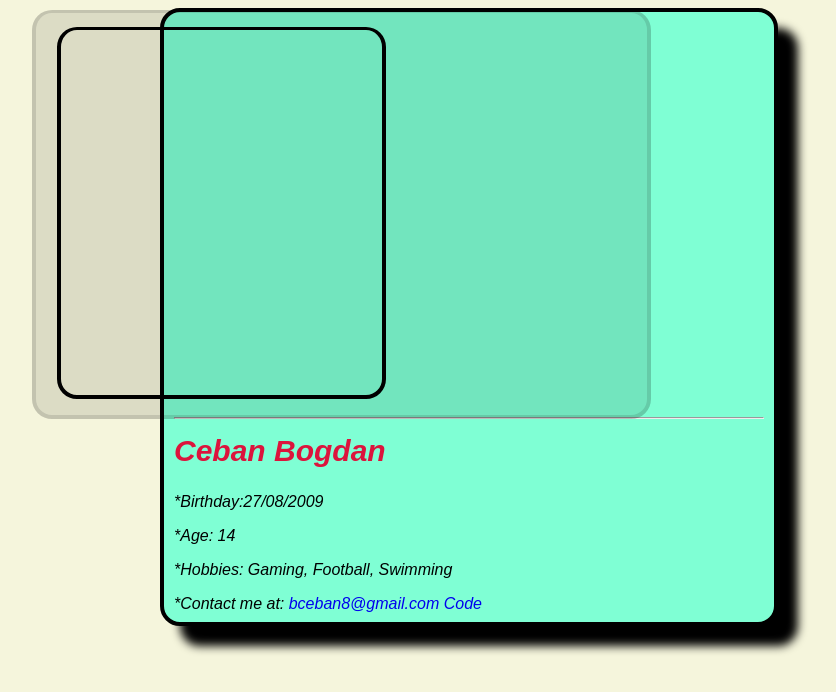
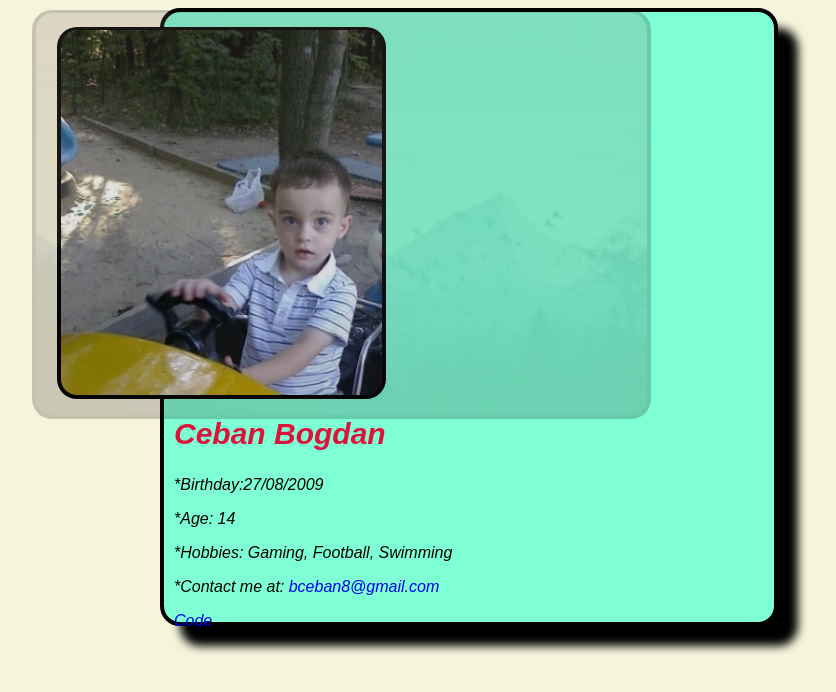
Before and after one commit to userpro-1/portofolio, a plain HTML site: page index.html in a window 1280 px wide. Shown: the whole page, without its empty margins (171-1007 px from the left). Drawn offline with Linux system fonts and the light colour scheme.

Commit message:
added images to project

```diff
--- a/index.css
+++ b/index.css
@@ -12,7 +12,7 @@
 .o {
     width: 321px;
     height: 365px;
-    background-image: url('c:/Users/vivobook/Pictures/abcde.jpg');
+    background-image: url('./abcde.jpg');
     background-repeat: no-repeat;
     position: absolute;
     top: 27px;
@@ -27,7 +27,7 @@
     width: 611px;
     height: 402px;
     background: linear-gradient(rgba(0, 0, 0, 0.5), rgba(0, 0, 0, 0.5)),
-        url('c:/Users/vivobook/Pictures/images.jpg');
+        url('./images.jpg');
     background-repeat: no-repeat;
     position: absolute;
     border: 4px solid black;
--- a/index.html
+++ b/index.html
@@ -1,8 +1,7 @@
 <!DOCTYPE html>
 <html>
-
   <head>
-    <link rel="stylesheet" href="index.css">
+    <link rel="stylesheet" href="index.css" />
   </head>
 
   <body bgcolor="beige">
@@ -12,17 +11,34 @@
       <div class="text">
         <div class="op"></div>
         <div class="pp"></div>
-            <h2><b><i>
-                        <hr>Ceban Bogdan</hr>
-                    </i></b></h2>
+        <h2>
+          <b>
+            <i> Ceban Bogdan </i>
+          </b>
+        </h2>
+
         <p><i>*Birthday:27/08/2009</i></p>
         <p><i>*Age: 14</i></p>
         <p><i>*Hobbies: Gaming, Football, Swimming</i></p>
-            <p1><i>*Contact me at: <a href="mailto:bceban8@gmail.com"
-                        style="text-decoration: none;">bceban8@gmail.com</i></a></p1>
-            <pp><i><a href="file:///C:/Users/vivobook/Downloads/1111.js" style="text-decoration: none">Code</a></i></pp>
+        <p>
+          <i
+            >*Contact me at:
+            <a href="mailto:bceban8@gmail.com" style="text-decoration: none"
+              >bceban8@gmail.com</a
+            >
+          </i>
+        </p>
+        <p>
+          <i>
+            <a
+              href="file:///C:/Users/vivobook/Downloads/1111.js"
+              style="text-decoration: none"
+            >
+              Code
+            </a>
+          </i>
+        </p>
       </div>
     </div>
   </body>
-
 </html>
```
Also changed, not shown: abcde.jpg (added), images.jpg (added). Lines whose indentation alone changed are shown as unchanged.
